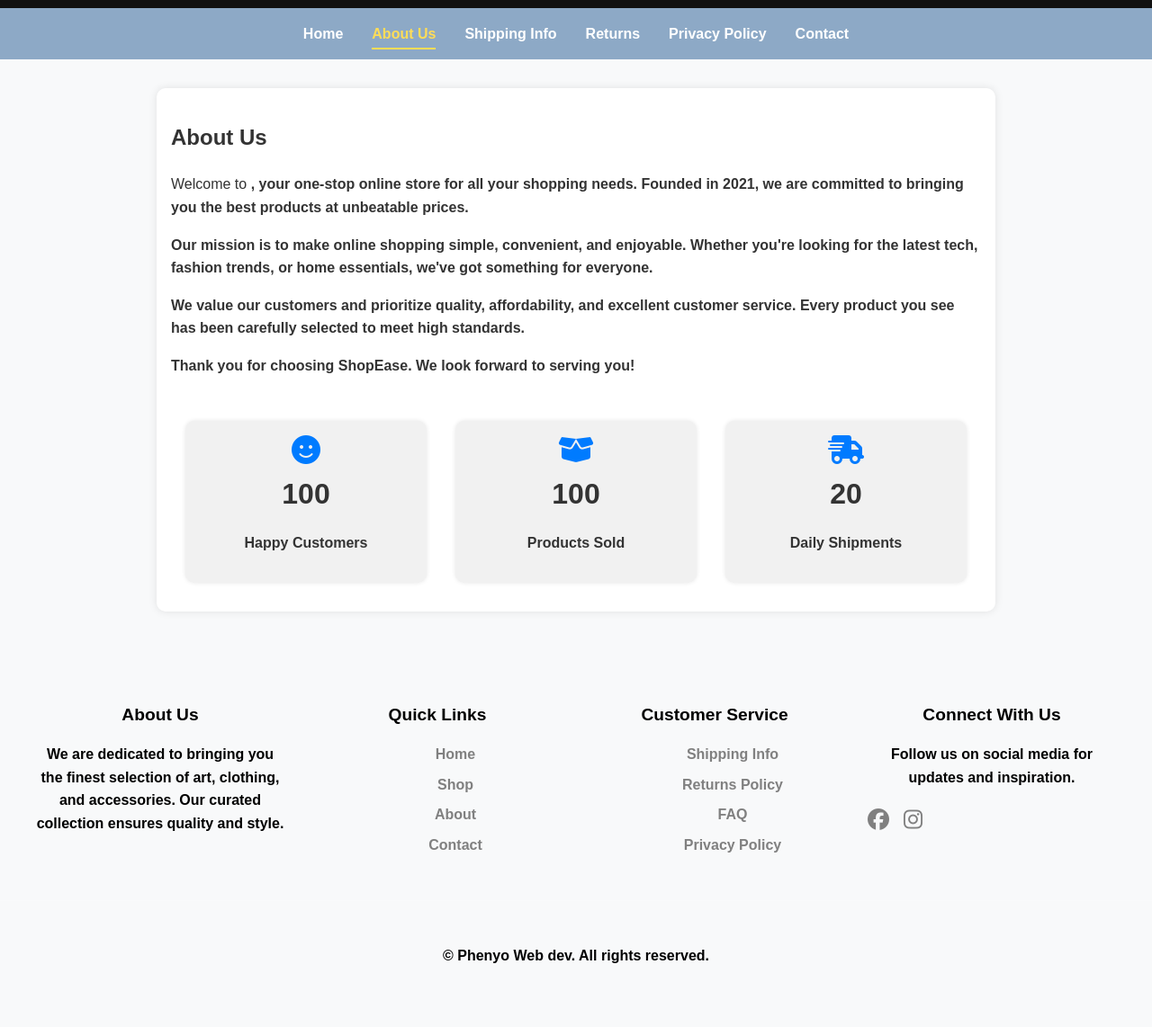
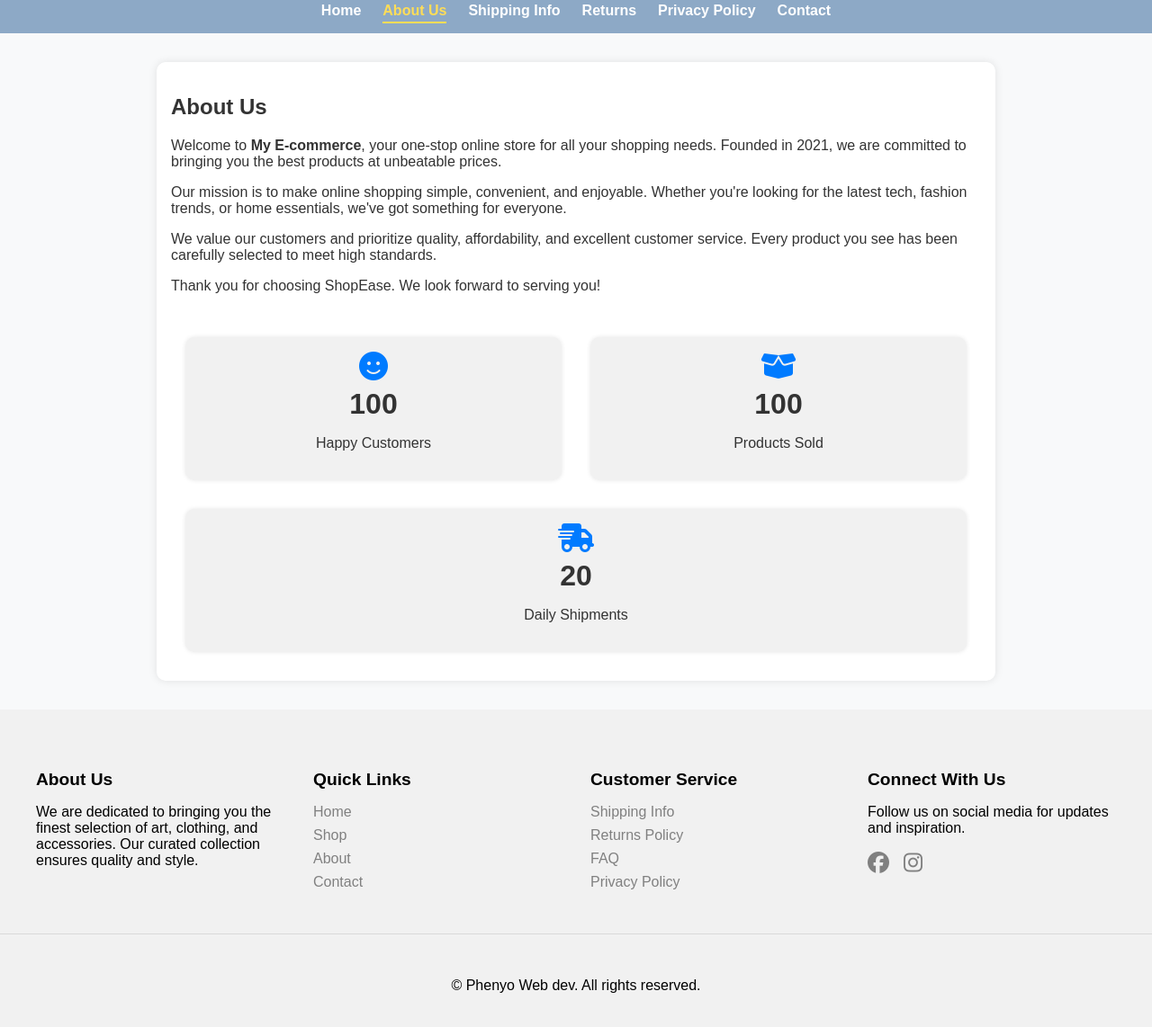
Before and after one commit to PStoppa7/my-ecommerce, a plain HTML site: page about.html in a window 1280 px wide. Shown: the part 159-1301 px from the top of the page at 90% size. Drawn offline with Linux system fonts and the light colour scheme.

Commit message:
Update about.html
adjusted for screen sizes

```diff
--- a/about.html
+++ b/about.html
@@ -4,13 +4,16 @@
   <meta charset="UTF-8" />
   <meta name="viewport" content="width=device-width, initial-scale=1.0"/>
   <title>About Us - My E-commerce</title>
-  <!-- Font Awesome for Icons -->
   <link rel="stylesheet" href="https://cdnjs.cloudflare.com/ajax/libs/font-awesome/6.5.0/css/all.min.css">
   <style>
+    :root {
+      --primary-color: #ffdd57;
+      --footer-bg: #f1f1f1;
+    }
+
     body {
       margin: 0;
       font-family: Arial, sans-serif;
-      line-height: 1.6;
       background-color: #f8f9fa;
       color: #333;
       overflow-x: hidden;
@@ -26,8 +29,9 @@
 
     nav {
       display: flex;
+      flex-wrap: wrap;
       justify-content: center;
-      gap: 2rem;
+      gap: 1.5rem;
       background-color: #8da9c6;
       padding: 1rem;
       animation: fadeIn 2s ease-in-out;
@@ -43,7 +47,7 @@
 
     nav a:hover,
     nav a.active {
-      color: #ffdd57;
+      color: var(--primary-color);
     }
 
     nav a.active::after {
@@ -51,7 +55,7 @@
       position: absolute;
       width: 100%;
       height: 2px;
-      background-color: #ffdd57;
+      background-color: var(--primary-color);
       left: 0;
       bottom: -5px;
     }
@@ -71,13 +75,13 @@
     .counters {
       display: flex;
       justify-content: space-around;
+      flex-wrap: wrap;
       text-align: center;
       margin-top: 2rem;
-      flex-wrap: wrap;
     }
 
     .counter-box {
-      flex: 1 1 200px;
+      flex: 1 1 250px;
       margin: 1rem;
       padding: 1rem;
       background-color: #f1f1f1;
@@ -96,27 +100,6 @@
       font-weight: bold;
     }
 
-    footer {
-      text-align: center;
-      padding: 1rem;
-      background-color: #111;
-      color: #fff;
-      margin-top: 2rem;
-      animation: fadeIn 3s ease-in-out;
-    }
-
-    /* Animations */
-    @keyframes fadeIn {
-      from { opacity: 0; }
-      to { opacity: 1; }
-    }
-
-    @keyframes slideIn {
-      to {
-        transform: translateY(0);
-        opacity: 1;
-      }
-    }
     footer {
       background-color: var(--footer-bg);
       color: black;
@@ -140,6 +123,7 @@
 
     .footer-section ul {
       list-style: none;
+      padding: 0;
     }
 
     .footer-section ul li {
@@ -170,20 +154,27 @@
       text-align: center;
       padding-top: 2rem;
       margin-top: 2rem;
-            border-top: 1px solid rgba(255, 255, 255, 0.1);
+      border-top: 1px solid rgba(0, 0, 0, 0.1);
     }
+
+    /* Animations */
+    @keyframes fadeIn {
+      from { opacity: 0; }
+      to { opacity: 1; }
+    }
+
+    @keyframes slideIn {
+      to {
+        transform: translateY(0);
+        opacity: 1;
+      }
+    }
+
     /* Responsive Design */
     @media (max-width: 768px) {
-            .nav-container {
+      nav {
         flex-direction: column;
-                gap: 1rem;
-                padding: 1rem;
-            }
-
-            .nav-links {
-                flex-direction: column;
-                text-align: center;
-                gap: 1rem;
+        align-items: center;
       }
 
       .footer-content {
@@ -193,6 +184,21 @@
 
       .social-links {
         justify-content: center;
+      }
+    }
+
+    @media (max-width: 480px) {
+      .container {
+        margin: 1rem;
+        padding: 1rem;
+      }
+
+      .counter {
+        font-size: 1.5rem;
+      }
+
+      .counter-box i {
+        font-size: 1.5rem;
       }
     }
   </style>
@@ -210,12 +216,11 @@
     <a href="return-policy.html">Returns</a>
     <a href="privacy.html">Privacy Policy</a>
     <a href="contact.html">Contact</a>
-
   </nav>
 
   <div class="container">
     <h2>About Us</h2>
-    <p>Welcome to <strong></strongMy E-commerce>, your one-stop online store for all your shopping needs. Founded in 2021, we are committed to bringing you the best products at unbeatable prices.</p>
+    <p>Welcome to <strong>My E-commerce</strong>, your one-stop online store for all your shopping needs. Founded in 2021, we are committed to bringing you the best products at unbeatable prices.</p>
     <p>Our mission is to make online shopping simple, convenient, and enjoyable. Whether you're looking for the latest tech, fashion trends, or home essentials, we've got something for everyone.</p>
     <p>We value our customers and prioritize quality, affordability, and excellent customer service. Every product you see has been carefully selected to meet high standards.</p>
     <p>Thank you for choosing ShopEase. We look forward to serving you!</p>
@@ -248,19 +253,19 @@
       <div class="footer-section">
         <h3>Quick Links</h3>
         <ul>
-                <li><a href=index.html>Home</a></li>
-                <li><a href=index.html>Shop</a></li>
-                <li><a href=about.html>About</a></li>
-                <li><a href=contact.html>Contact</a></li>
+          <li><a href="index.html">Home</a></li>
+          <li><a href="shop.html">Shop</a></li>
+          <li><a href="about.html">About</a></li>
+          <li><a href="contact.html">Contact</a></li>
         </ul>
       </div>
       <div class="footer-section">
         <h3>Customer Service</h3>
         <ul>
-                <li><a href=shippingInfo.html>Shipping Info</a></li>
-                <li><a href=return-policy.html>Returns Policy</a></li>
-                <li><a href=FAQ.html>FAQ</a></li>
-                <li><a href=privacy.html>Privacy Policy</a></li>
+          <li><a href="shippingInfo.html">Shipping Info</a></li>
+          <li><a href="return-policy.html">Returns Policy</a></li>
+          <li><a href="FAQ.html">FAQ</a></li>
+          <li><a href="privacy.html">Privacy Policy</a></li>
         </ul>
       </div>
       <div class="footer-section">
@@ -269,7 +274,6 @@
         <div class="social-links">
           <a href="#"><i class="fab fa-facebook"></i></a>
           <a href="#"><i class="fab fa-instagram"></i></a>
-
         </div>
       </div>
     </div>
@@ -278,7 +282,6 @@
     </div>
   </footer>
 
-  <!-- JavaScript -->
   <script>
     // Animated Counters
     const counters = document.querySelectorAll('.counter');
@@ -289,9 +292,7 @@
         const updateCount = () => {
           const target = +counter.getAttribute('data-target');
           const count = +counter.innerText;
-
           const increment = target / speed;
-
           if (count < target) {
             counter.innerText = Math.ceil(count + increment);
             setTimeout(updateCount, 20);
@@ -307,21 +308,20 @@
       entries.forEach(entry => {
         if (entry.isIntersecting) {
           animateCounters();
-          observer.disconnect(); // Run once
+          observer.disconnect();
         }
       });
     }, { threshold: 0.4 });
 
     observer.observe(document.querySelector('.counters'));
 
-    // Dynamic Active Link Highlight
+    // Highlight current nav link
     const currentPage = window.location.pathname.split("/").pop();
     document.querySelectorAll("nav a").forEach(link => {
       if (link.getAttribute("href") === currentPage) {
         link.classList.add("active");
       }
     });
-
   </script>
 </body>
 </html>
```
Lines whose indentation alone changed are shown as unchanged.
